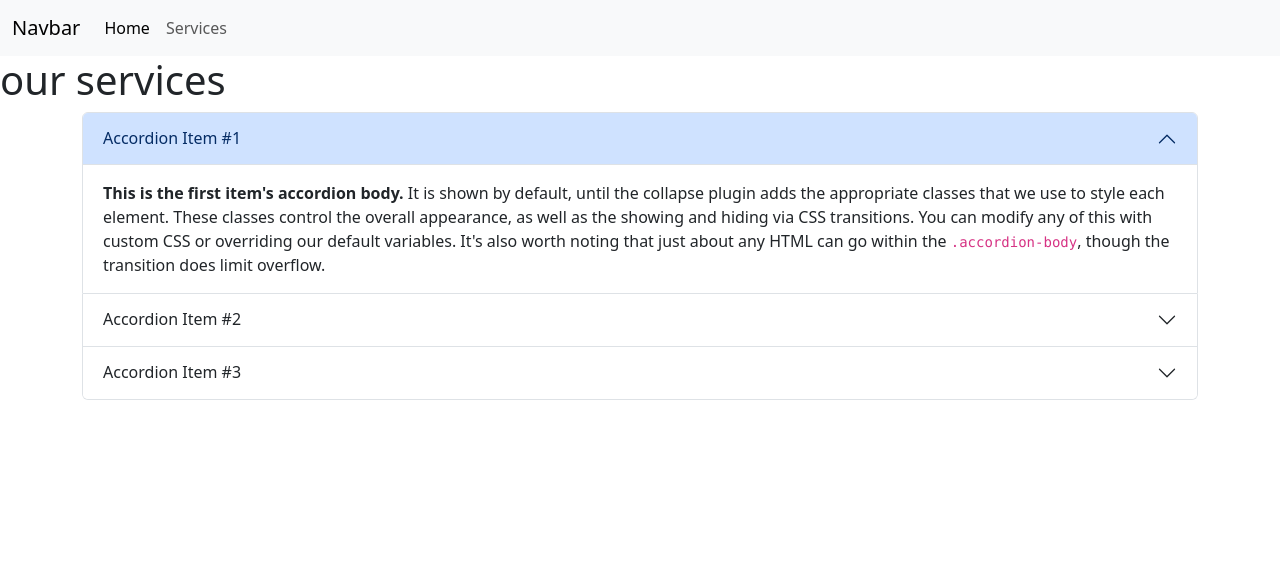
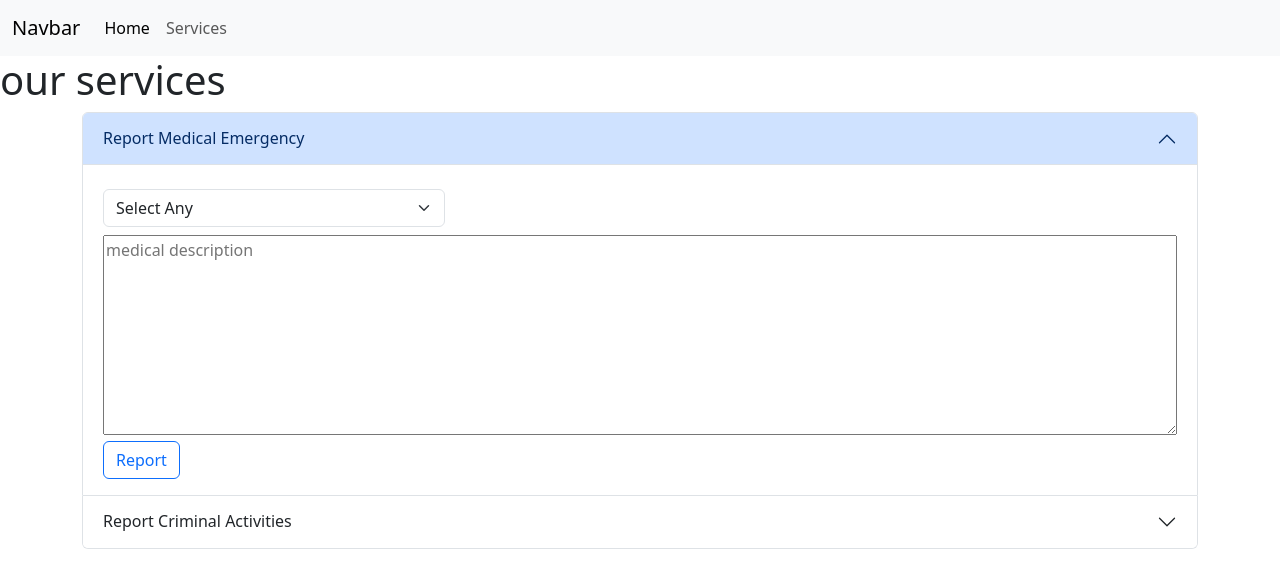
Before and after one commit to raseeksht/hackathon_strickers, a Django app: page /services/ in a window 1280 px wide. Shown: the top 588 px of the page. Run offline with Django 4.2, Linux system fonts and the light colour scheme; parts of the project's set-up code (start-up, migrations or seed data) failed here and were passed over.

Commit message:
reporting inititated:

```diff
--- a/alert/urls.py
+++ b/alert/urls.py
@@ -5,4 +5,5 @@ urlpatterns = [
 	path('',views.login,name="loginPage"),
 	path('services/',views.services,name="servicePage"),
 	path('home/',views.home,name="homePage"),
+	path('report/',views.report,name="homePage"),
 ]
--- a/alert/views.py
+++ b/alert/views.py
@@ -1,7 +1,9 @@
 from django.shortcuts import render,redirect
 from django.http import HttpResponse
-from .models import User
-from django.contrib.auth import authenticate,logout,login
+from .models import User,Service
+from django.views.decorators.csrf import csrf_exempt
+import json
+
 
 # Create your views here.
 
@@ -17,7 +19,7 @@ def home(request):
         phone = request.POST.get('phone')
         password = request.POST.get('password')
         res = User.objects.filter(phone=phone,password=password)
-        # user = authenticate(request, phone=phone, password=password)
+        # user = authenticate(request, username=username, password=password)
         # print(user)
 
         print(res)
@@ -28,13 +30,18 @@ def home(request):
             context = {"message":"credential invalid"}
             return render(request,"index.html",context)
     else:
-        return HttpResponse("ok")
+        return render(request,"home.html")
 
 
 
 def services(request):
-    return render(request,"services.html")
+    service = Service.objects.all()
+    context = {"service":service}
+    return render(request,"services.html",context)
 
-def logout(request):
-    logout(request)
-    return redirect
+@csrf_exempt
+def report(request):
+    if request.method == "POST":
+        # print(request.body)
+        jsondata = json.loads(request.body)
+        return HttpResponse("reporting done")
--- a/report/settings.py
+++ b/report/settings.py
@@ -128,5 +128,3 @@ STATICFILES_DIRS = [
 # https://docs.djangoproject.com/en/4.1/ref/settings/#default-auto-field
 
 DEFAULT_AUTO_FIELD = 'django.db.models.BigAutoField'
-
-AUTH_USER_MODEL = 'alert.CustomUser'
--- a/template/navbar.html
+++ b/template/navbar.html
@@ -12,7 +12,7 @@
             <a class="nav-link active" aria-current="page" href="/home">Home</a>
           </li>
           <li class="nav-item">
-            <a class="nav-link" href="services">Services</a>
+            <a class="nav-link" href="/services">Services</a>
           </li>
 
 
--- a/template/services.html
+++ b/template/services.html
@@ -8,19 +8,34 @@
         <div class="accordion-item">
           <h2 class="accordion-header">
             <button class="accordion-button" type="button" data-bs-toggle="collapse" data-bs-target="#collapseOne" aria-expanded="true" aria-controls="collapseOne">
-              Accordion Item #1
+              Report Medical Emergency
             </button>
           </h2>
           <div id="collapseOne" class="accordion-collapse collapse show" data-bs-parent="#accordionExample">
             <div class="accordion-body">
-              <strong>This is the first item's accordion body.</strong> It is shown by default, until the collapse plugin adds the appropriate classes that we use to style each element. These classes control the overall appearance, as well as the showing and hiding via CSS transitions. You can modify any of this with custom CSS or overriding our default variables. It's also worth noting that just about any HTML can go within the <code>.accordion-body</code>, though the transition does limit overflow.
+              <form class="medical-form">
+                <div class="row">
+                    <div class="col col-md-4 col-xs-12">
+                        <select class="form-select my-2" id="medicalEmergencyType">
+                            <option value="" disabled selected>Select Any</option>
+                            <option value="minor">Minor Case</option>
+                            <option value="major">Major Case</option>
+                        </select>
+                    </div>
+                </div>
+                {% csrf_token %}
+
+
+                <textarea style="width: 100%;height: 200px;" placeholder="medical description" id="medicalEmergencyDesc"></textarea>
+                <button class="btn btn-outline-primary" id="medicalReportButton">Report</button>
+              </form>
             </div>
           </div>
         </div>
         <div class="accordion-item">
           <h2 class="accordion-header">
             <button class="accordion-button collapsed" type="button" data-bs-toggle="collapse" data-bs-target="#collapseTwo" aria-expanded="false" aria-controls="collapseTwo">
-              Accordion Item #2
+              Report Criminal Activities
             </button>
           </h2>
           <div id="collapseTwo" class="accordion-collapse collapse" data-bs-parent="#accordionExample">
@@ -29,62 +44,61 @@
             </div>
           </div>
         </div>
-        <div class="accordion-item">
-          <h2 class="accordion-header">
-            <button class="accordion-button collapsed" type="button" data-bs-toggle="collapse" data-bs-target="#collapseThree" aria-expanded="false" aria-controls="collapseThree">
-              Accordion Item #3
-            </button>
-          </h2>
-          <div id="collapseThree" class="accordion-collapse collapse" data-bs-parent="#accordionExample">
-            <div class="accordion-body">
-              <strong>This is the third item's accordion body.</strong> It is hidden by default, until the collapse plugin adds the appropriate classes that we use to style each element. These classes control the overall appearance, as well as the showing and hiding via CSS transitions. You can modify any of this with custom CSS or overriding our default variables. It's also worth noting that just about any HTML can go within the <code>.accordion-body</code>, though the transition does limit overflow.
-            </div>
-          </div>
-        </div>
       </div>
 
-<!-- <div class="accordion" id="accordionExample">
-    <div class="accordion-item">
-      <h2 class="accordion-header" id="headingOne">
-        <button class="accordion-button" type="button" data-bs-toggle="collapse" data-bs-target="#collapseOne" aria-expanded="true" aria-controls="collapseOne">
-          Emergency Ambulance Service
-        </button>
-      </h2>
-      <div id="collapseOne" class="accordion-collapse collapse show" aria-labelledby="headingOne" data-bs-parent="#accordionExample">
-        <div class="accordion-body">
-          <strong>Send your location</strong>
-        </div>
-      </div>
-    </div>
-    <div class="accordion-item">
-      <h2 class="accordion-header" id="headingTwo">
-        <button class="accordion-button collapsed" type="button" data-bs-toggle="collapse" data-bs-target="#collapseTwo" aria-expanded="false" aria-controls="collapseTwo">
-          Crime Reporting
-        </button>
-      </h2>
-      <div id="collapseTwo" class="accordion-collapse collapse" aria-labelledby="headingTwo" data-bs-parent="#accordionExample">
-        <div class="accordion-body">
-          <strong>Call your nearby police services</strong>
-        </div>
-        <div class="accordion-body">
-          <strong></strong>
-        </div>
-      </div>
-    </div>
-    <div class="accordion-item">
-      <h2 class="accordion-header" id="headingThree">
-        <button class="accordion-button collapsed" type="button" data-bs-toggle="collapse" data-bs-target="#collapseThree" aria-expanded="false" aria-controls="collapseThree">
-          Fire Accident
-        </button>
-      </h2>
-      <div id="collapseThree" class="accordion-collapse collapse" aria-labelledby="headingThree" data-bs-parent="#accordionExample">
-        <div class="accordion-body">
-          <strong>Call your nearby fire brigade</strong>
-        </div>
-      </div>
-    </div>
-</div> -->
+      <script>
+        var medicalBtn = document.querySelector("#medicalReportButton")
+        medicalBtn.addEventListener("click", function(e) {
+            e.preventDefault()
+            medType = document.querySelector("#medicalEmergencyType").value
+            medDesc = document.querySelector("#medicalEmergencyDesc").value
 
+            // Your code to execute when the button is clicked
+            fetch('http://localhost:8000/report/',{
+                method: 'POST',
+                body:JSON.stringify({ medType: medType,medDesc:medDesc }),
+                headers: {
+                    'Content-Type': 'application/json',
+                }})
+            .then(response => {
+                // Check if the response status code indicates success (e.g., 200 OK)
+                if (!response.ok) {
+                    throw new Error('Network response was not ok');
+                }
+                // Parse the response body as JSON
+                return response.json();
+            })
+            .then(data => {
+                // Do something with the JSON data
+                alert(data.message);
+            })
+            .catch(error => {
+                // Handle any errors that occurred during the fetch
+                console.error('Fetch error:', error);
+            });
+        });
+//        if ("geolocation" in navigator) {
+//   navigator.geolocation.getCurrentPosition(function(position) {
+//     const latitude = position.coords.latitude;
+//     const longitude = position.coords.longitude;
+//     const googleMapsURL = `https://www.google.com/maps/@${latitude},${longitude},15z?entry=ttu`;
+
+//     // Create a link element
+//     const link = document.createElement('a');
+//     link.href = googleMapsURL;
+//     link.textContent = 'Open in Google Maps';
+
+//     // Append the link to the HTML document
+//     document.body.appendChild(link);
+//   }, function(error) {
+//     // Handle any errors that occur during the geolocation request
+//     console.error("Error getting location: " + error.message);
+//   });
+// } else {
+//   console.log("Geolocation is not available in this browser.");
+// }
+
+      </script>
 
 </div>
 {% endblock body %}
```
Also changed, not shown: alert/models.py (+0 -38 lines), 1 other file.
